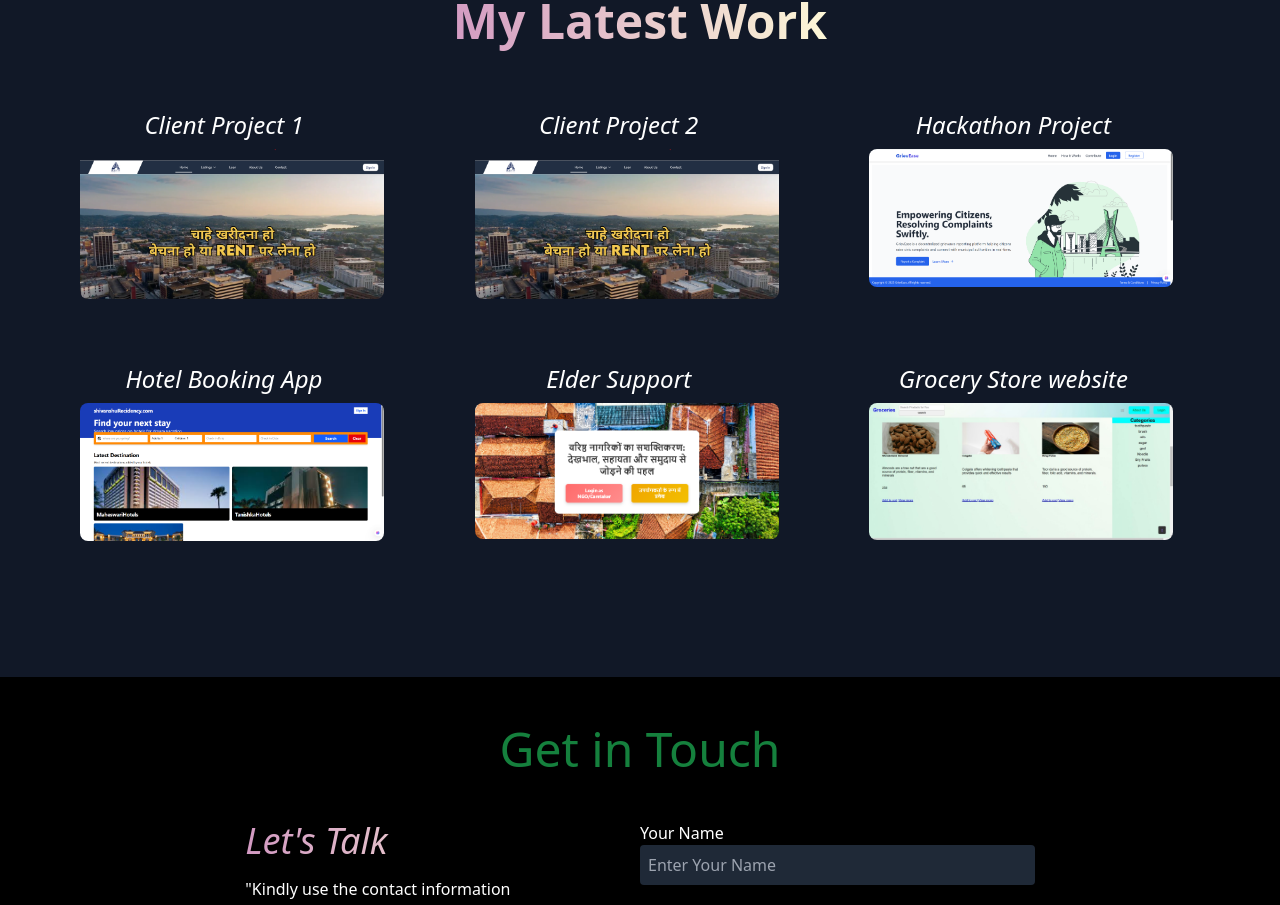
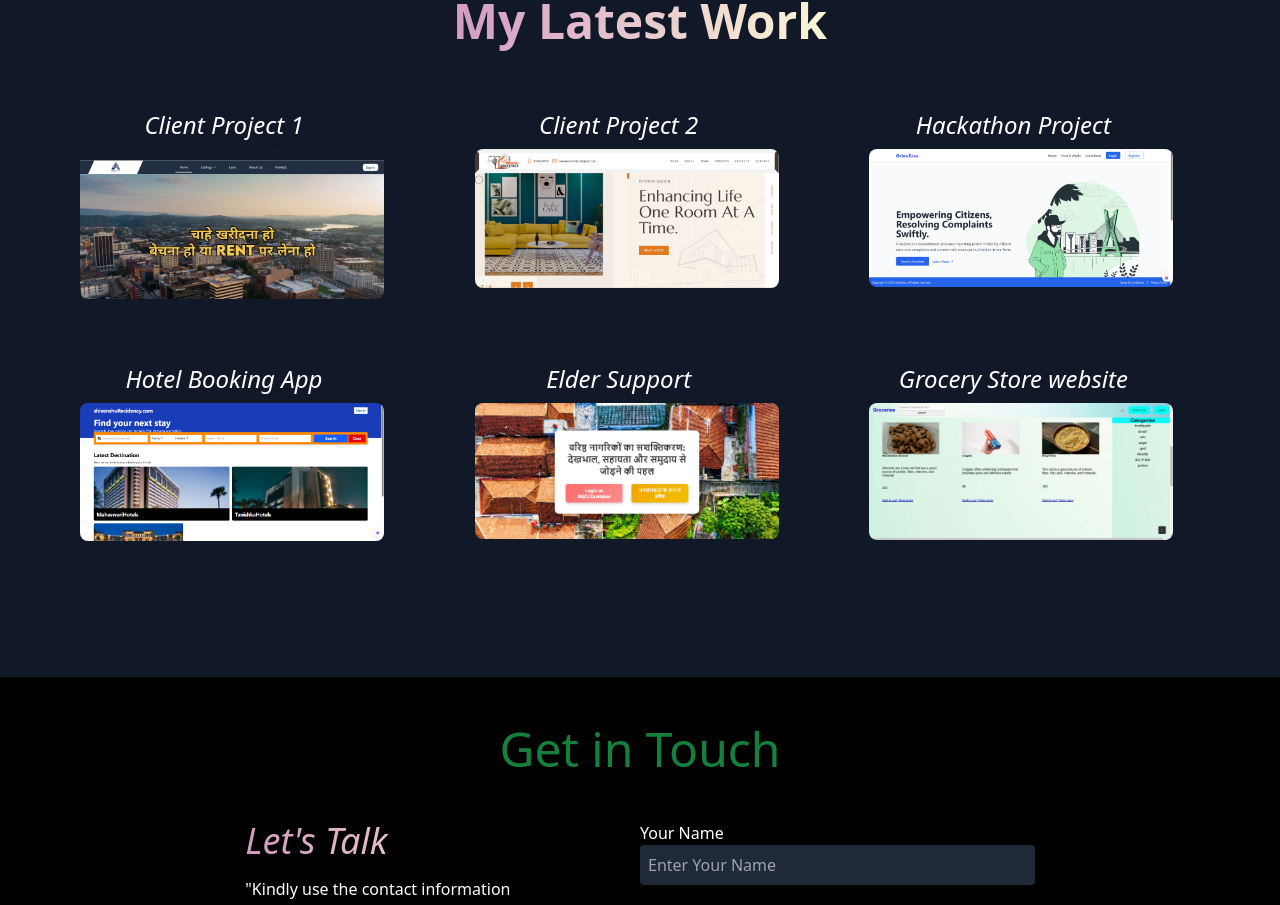
Before and after one commit to shiv-anshu-gupta/My_Portfolio, a React (Vite) app: page / in a window 1280 px wide. Shown: the part 1479-2384 px from the top of the page. Built offline with nearby package versions, Linux system fonts and the light colour scheme.

Commit message:
Update Mywork.jsx

```diff
--- a/src/Components/MyWork/Mywork.jsx
+++ b/src/Components/MyWork/Mywork.jsx
@@ -22,7 +22,7 @@ const Mywork = () => {
             />
             <Work_data
               Title="Client Project 2"
-              ImgProject="Images/client.png"
+              ImgProject="Images/client2.png"
               link="https:https://nweaverarchitect.in/"
             />
             <Work_data
```
